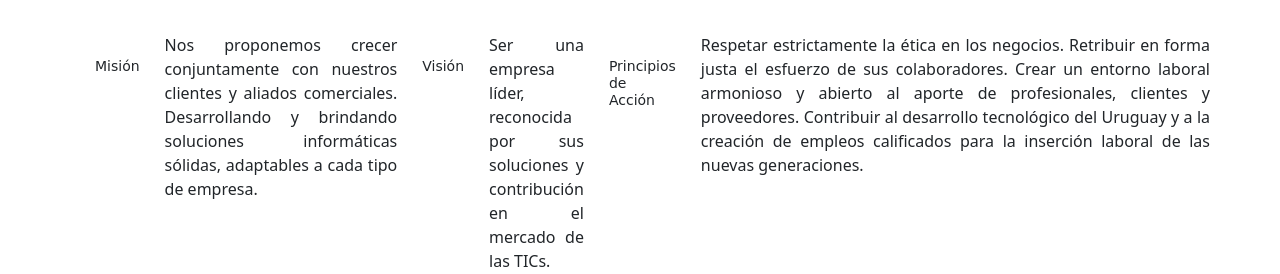
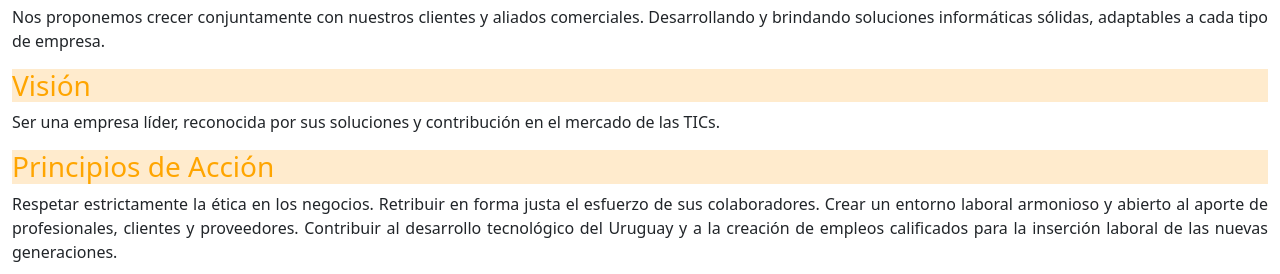
Before and after one commit to CrisGago/preentrega3gago, a website: page pages/empresa.html in a window 1280 px wide. Shown: the part 335-609 px from the top of the page. Drawn offline with nearby package versions, Linux system fonts and the light colour scheme.

Commit message:
modif emp

```diff
--- a/pages/empresa.html
+++ b/pages/empresa.html
@@ -5,11 +5,7 @@
     <meta charset="UTF-8">
     <meta http-equiv="X-UA-Compatible" content="IE=edge">
     <meta name="viewport" content="width=device-width, initial-scale=1.0">
-    <meta name="description"
-        content="Sistema integrado para presupuestar (análisis de precios unitarios), gestionar y controlar una obra . Analisis arquitectura certificación construcción control coste costo gestion obra">
-    <meta name="keywords"
-        content="análisis, arquitectura, certificación, construcción, control, coste, costo, curso, estimación, gestión, obra, precio, presupuesto, presupuestar, presupuestación, programa, sistema, software, programa presupuesto, mejor software de presupuestos de obras, costos construcción análisis descarga gratuita">
-    <link rel="shortcut icon" href="../img/suitesp.ico" type="image/x-icon">
+    <link rel="shortcut icon" href="../Img/suitesp.ico" type="image/x-icon">
     <link href="https://cdn.jsdelivr.net/npm/bootstrap@5.3.0/dist/css/bootstrap.min.css" rel="stylesheet"
         integrity="sha384-9ndCyUaIbzAi2FUVXJi0CjmCapSmO7SnpJef0486qhLnuZ2cdeRhO02iuK6FUUVM" crossorigin="anonymous">
     <link rel="stylesheet" href="../css/style.css">
@@ -18,7 +14,7 @@
 
 <body>
     <header>
-        <a href="../index.html"><img src="../img/logospen3d.jpg" alt="inicio"></a>
+        <a href="../index.html"><img src="../Img/logospen3d.jpg" alt="inicio"></a>
         <nav id="menu">
             <ul>
                 <li><a href="../index.html">Inicio</a></li>
@@ -30,48 +26,60 @@
         </nav>
         <h1 class="titulos">SISTEMA DE PRESUPUESTACION DE OBRA</h1>
     </header>
-    <main>
-        <section class="grid_contenido">
-            <div class="mision">
-                <h2>Misión</h2>
-                <P>Nos proponemos crecer conjuntamente con nuestros clientes y aliados comerciales. Desarrollando y
-                    brindando
-                    soluciones informáticas sólidas, adaptables a cada tipo de empresa.</P>
+    <!-- <main id="main_soluciones">
+        <h2>Presupuesto y Planificación</h2>
+        <h3>Objetivo</h3>
+        <p class="objetivo">Permite generar, mediante una operativa muy práctica para el usuario todos los elementos que
+            conforman el
+            presupuesto de la obra, permitiendo simular distintos escenarios de trabajo hasta obtener el mejor valor
+            del presupuesto.
+
+            Permite establecer un avance previsto para las tareas de la obra mediante el ingreso de porcentajes o
+            cantidades, así como mediante la representación Gantt asociada. A partir de esos datos se obtienen
+            Cronogramas Cuantitativos, Económicos, de Insumos y Tareas.
+
+            Provee información mediante ranking de insumos y tareas por su incidencia en el costo de la obra y Curva
+            de Flujo de Caja Estimado.
+        </p> -->
+    </main>
+    <section class="container-fluid">
+        <div class="row">
+            <div class="mision" class="col-lg-4">
+                <h3>Misión</h3>
+
+                <p>Nos proponemos crecer conjuntamente con nuestros clientes y aliados comerciales. Desarrollando y brindando soluciones informáticas sólidas, adaptables a cada tipo de empresa.</p>
 
             </div>
-            <div class="vision">
-                <h2>Visión</h2>
-                <p>Ser una empresa líder, reconocida por sus soluciones y contribución en el mercado de las TICs.
+            <div class="vision" class="col-lg-4">
+                <h3>Visión</h3>
+
+                <p>Ser una empresa líder, reconocida por sus soluciones y contribución en el mercado de las TICs.</p>
+            </div>
+            <div class="accion" class="col-lg-4">
+                <h3>Principios de Acción</h3>
+
+                <p>Respetar estrictamente la ética en los negocios.
+                    Retribuir en forma justa el esfuerzo de sus colaboradores.
+                    Crear un entorno laboral armonioso y abierto al aporte de profesionales, clientes y proveedores.
+                    Contribuir al desarrollo tecnológico del Uruguay y a la creación de empleos calificados para la inserción laboral de las nuevas generaciones.
+
                 </p>
             </div>
-            <div class="accion">
-                <h2>Principios de Acción</h2>
-                <p>Respetar estrictamente la ética en los negocios.
-
-                    Retribuir en forma justa el esfuerzo de sus colaboradores.
-
-                    Crear un entorno laboral armonioso y abierto al aporte de profesionales, clientes y proveedores.
-
-                    Contribuir al desarrollo tecnológico del Uruguay y a la creación de empleos calificados para la
-                    inserción
-                    laboral de las nuevas generaciones.</p>
-            </div>
-        </section>
-
-    </main>
+        </div>
+    </section>
     <footer>
         <Section>
             <!--lo escribo de la siguiente forma para que el link o la manito se aplique a la imagen de la red social, y al dar clic que abra en ua nueva ventana.  -->
             <div>
-                <a href="https://www.instagram.com/" target="_blank"><img src="../img/redes_sociales/instagram.png"
+                <a href="https://www.instagram.com/" target="_blank"><img src="../Img/redes_sociales/Instagram.png"
                         alt=""></a>
             </div>
             <div>
-                <a href="https://www.youtube.com/" target="_blank"><img src="../img/redes_sociales/youtube.png"
+                <a href="https://www.youtube.com/" target="_blank"><img src="../Img/redes_sociales/Youtube.png"
                         alt=""></a>
             </div>
             <div>
-                <a href="https://www.linkedin.com/" target="_blank"><img src="../img/redes_sociales/linkedIn.png"
+                <a href="https://www.linkedin.com/" target="_blank"><img src="../Img/redes_sociales/LinkedIn.png"
                         alt=""></a>
             </div>
         </Section>
```
